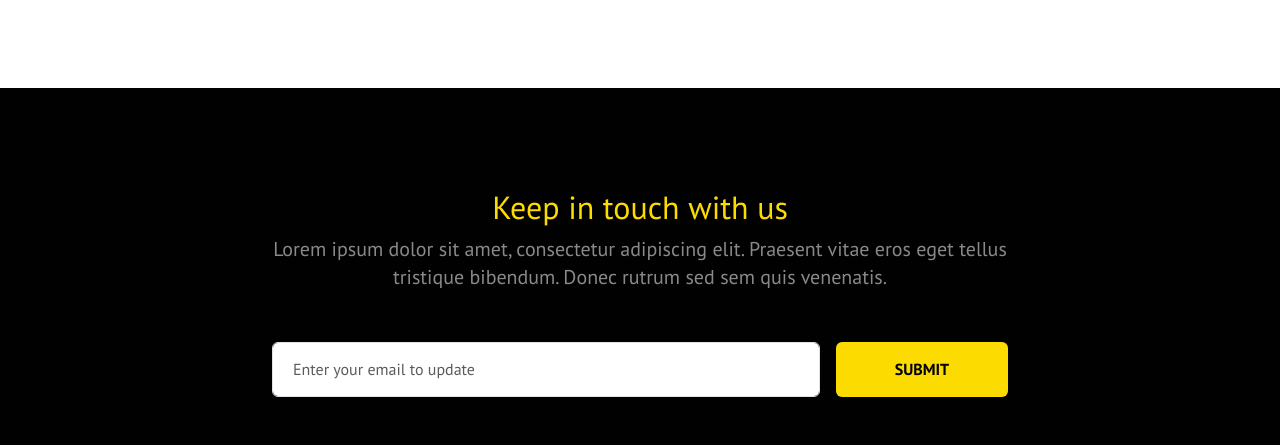
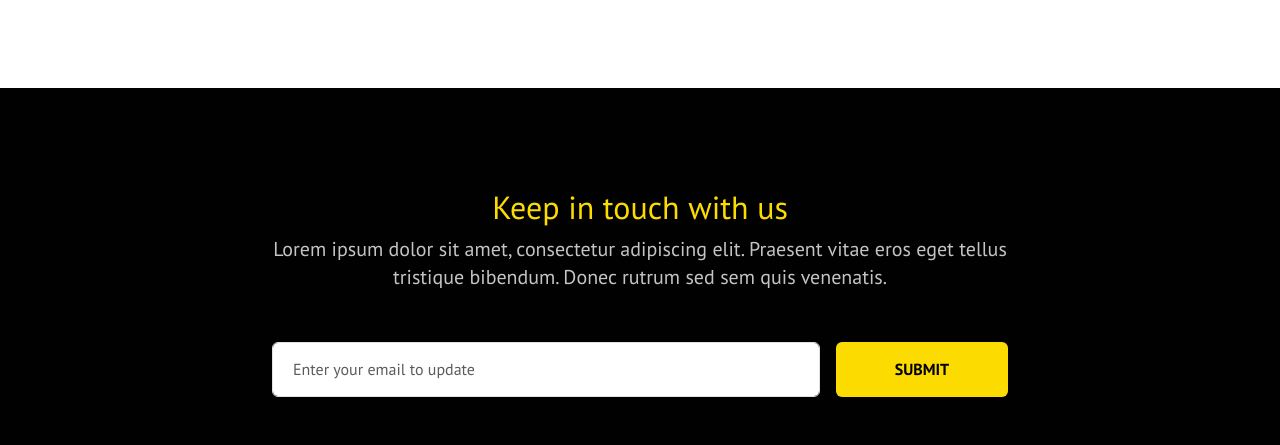
Before and after one commit to abdullahnur01/tinyone, a plain HTML site: page index.html in a window 1280 px wide. Shown: the part 1365-1810 px from the top of the page. Drawn offline with Linux system fonts and the light colour scheme; a script that the page names is missing.

Commit message:
Update style.css

```diff
--- a/css/style.css
+++ b/css/style.css
@@ -15,9 +15,6 @@ body{
     margin-bottom: 15px;
     font-size: 32px;
     font-weight: 700;
-}
-.ash{
-    color:#898989 ;
 }
 /* ==== header start ==== */
 header{
```
